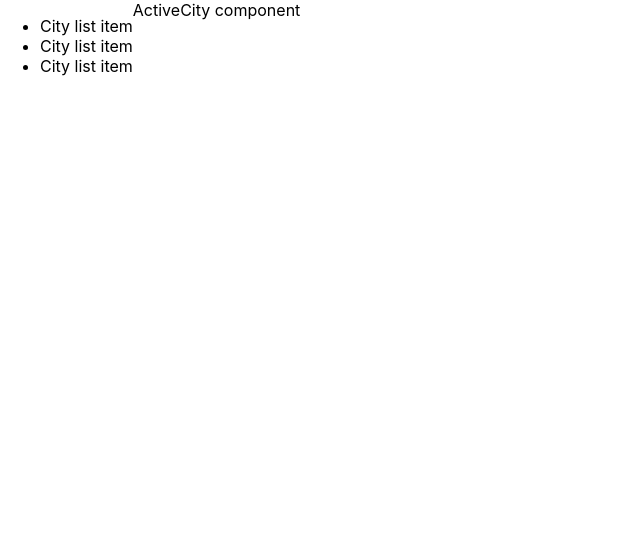
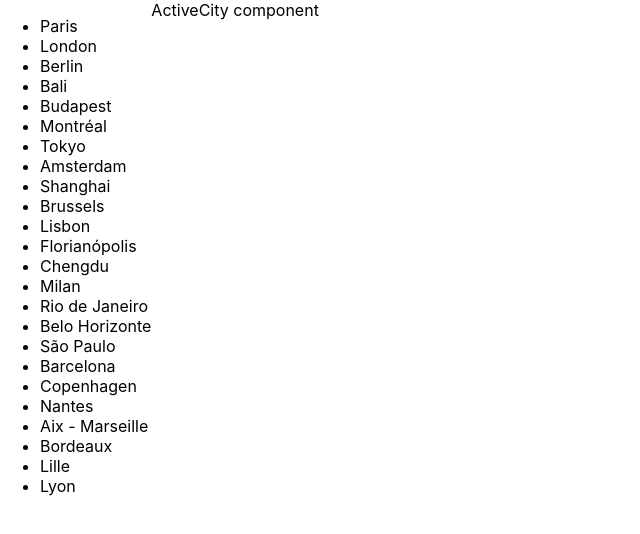
Before and after one commit to joyfulcumulus/react-cities, a React (Create React App) app: page / in a window 1280 px wide. Shown: the top 534 px of the page, without its empty margins (0-640 px from the left). Built offline with nearby package versions, Linux system fonts and the light colour scheme.

Commit message:
Complete creation of CityList and City component

```diff
--- a/src/App.js
+++ b/src/App.js
@@ -6,7 +6,7 @@ import './App.css';
 function App() {
   return (
     <div className="container">
-      <CityList />
+      <CityList cities={cities} />
       <ActiveCity />
     </div>
   );
--- a/src/components/City.js
+++ b/src/components/City.js
@@ -1,6 +1,6 @@
-function City() {
+function City({ name='city name' }) {
   return(
-    <li>City list item</li>
+    <li>{name}</li>
   )
 }
 
--- a/src/components/CityList.js
+++ b/src/components/CityList.js
@@ -1,12 +1,14 @@
 import City from './City.js';
 
-function CityList() {
+function CityList( { cities } ) {
+
+  let cityList = cities.map(city => {
+    return <City key={city.name} name={city.name} />
+  })
   return(
     <div>
       <ul>
-        <City />
-        <City />
-        <City />
+        {cityList}
       </ul>
     </div>
   )
```
